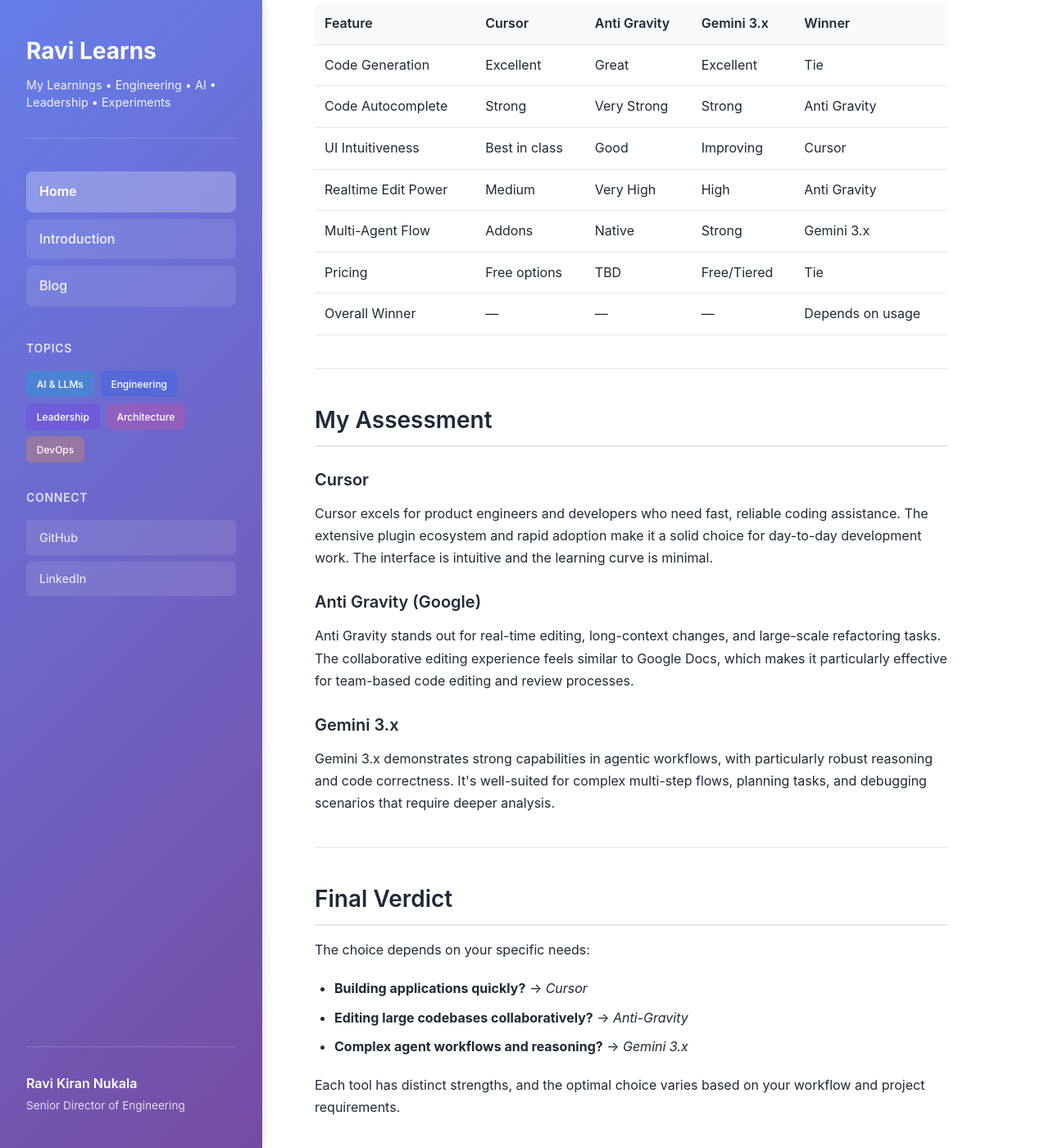
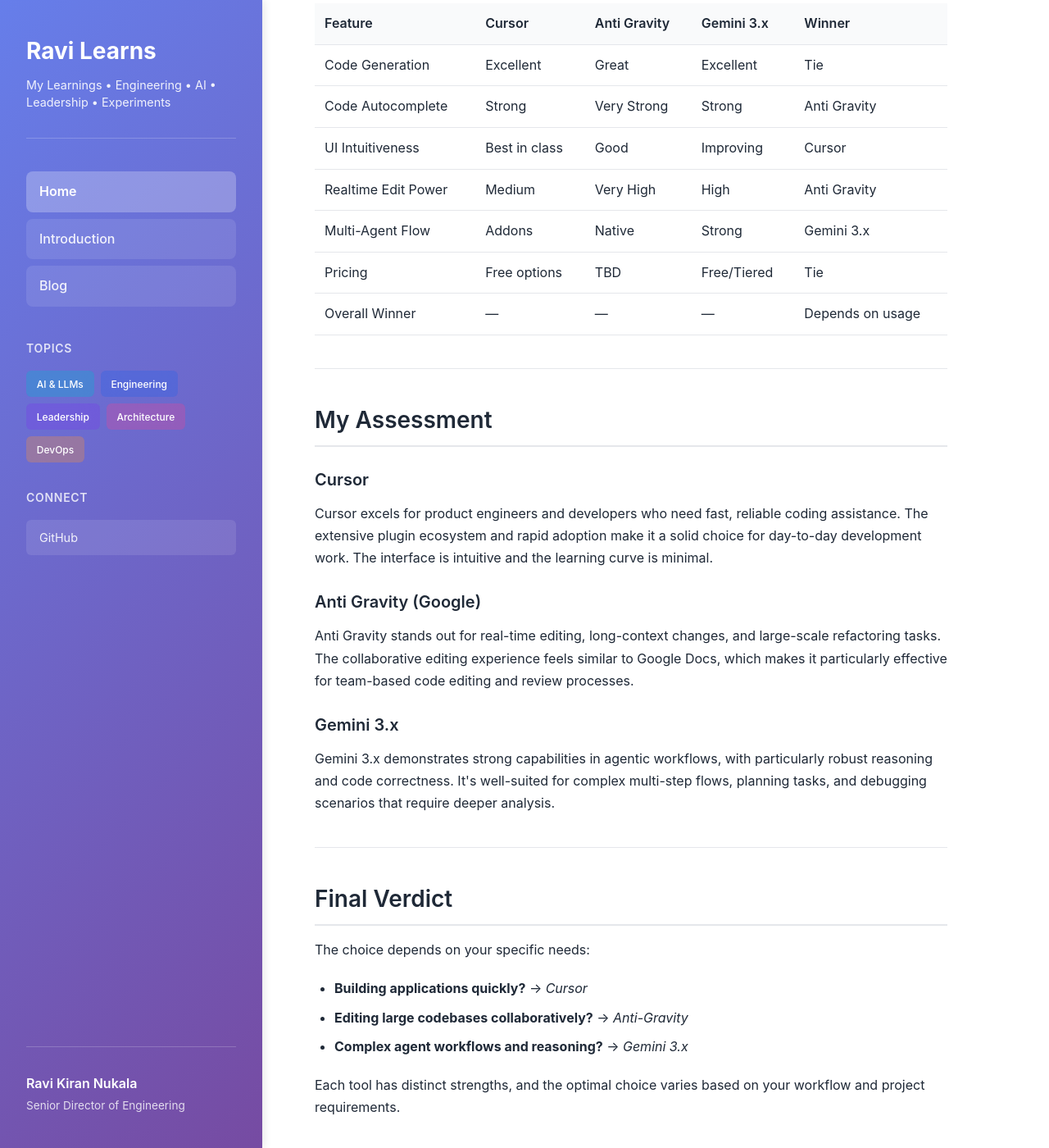
Before and after one commit to rnukala1982/RaviLearns.github.io, a Jekyll site: the page built from index.md, in a window 1280 px wide and 1400 px high, scrolled down 425 px. Shown: the whole window at 82% size. Built offline with Jekyll 4.4.1, drawn with Linux system fonts in a browser that asks for light colours.

Commit message:
Updated Styles

```diff
--- a/_layouts/default.html
+++ b/_layouts/default.html
@@ -50,12 +50,14 @@
           <div class="sidebar-section">
             <h3 class="sidebar-heading">Connect</h3>
             <div class="social-links">
-              <a href="https://github.com/{{ site.github.username | default: 'rnukala1982' }}" class="social-link" target="_blank" rel="noopener">
+              <a href="https://github.com/rnukala1982" class="social-link" target="_blank" rel="noopener">
                 GitHub
               </a>
-              <a href="https://linkedin.com/in/{{ site.linkedin.username | default: '' }}" class="social-link" target="_blank" rel="noopener">
+              {% if site.linkedin %}
+              <a href="https://linkedin.com/in/{{ site.linkedin }}" class="social-link" target="_blank" rel="noopener">
                 LinkedIn
               </a>
+              {% endif %}
             </div>
           </div>
 
--- a/assets/css/style.css
+++ b/assets/css/style.css
@@ -47,6 +47,7 @@ body {
   height: 100vh;
   overflow-y: auto;
   box-shadow: 2px 0 10px rgba(0, 0, 0, 0.1);
+  flex-shrink: 0;
 }
 
 .sidebar-content {
```
